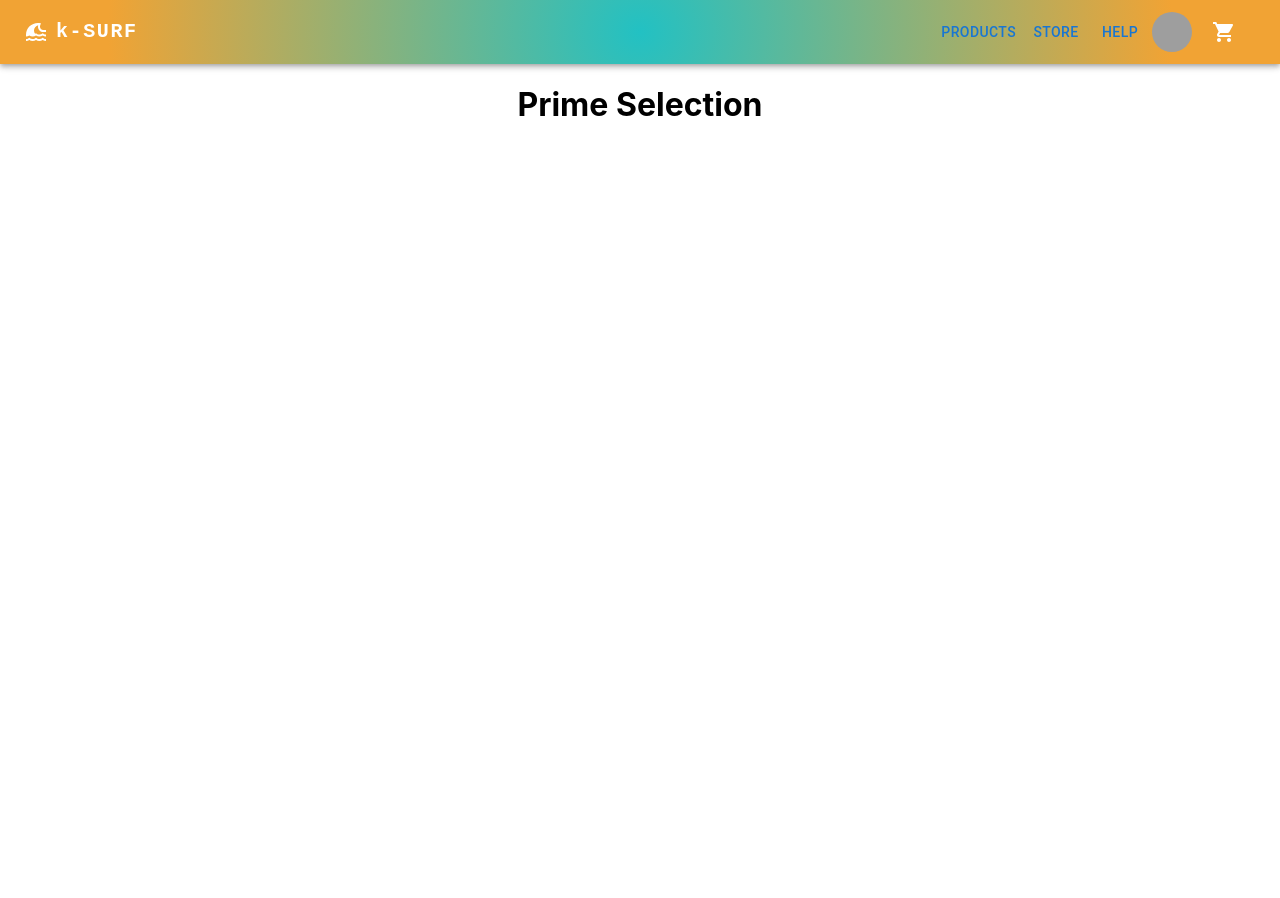
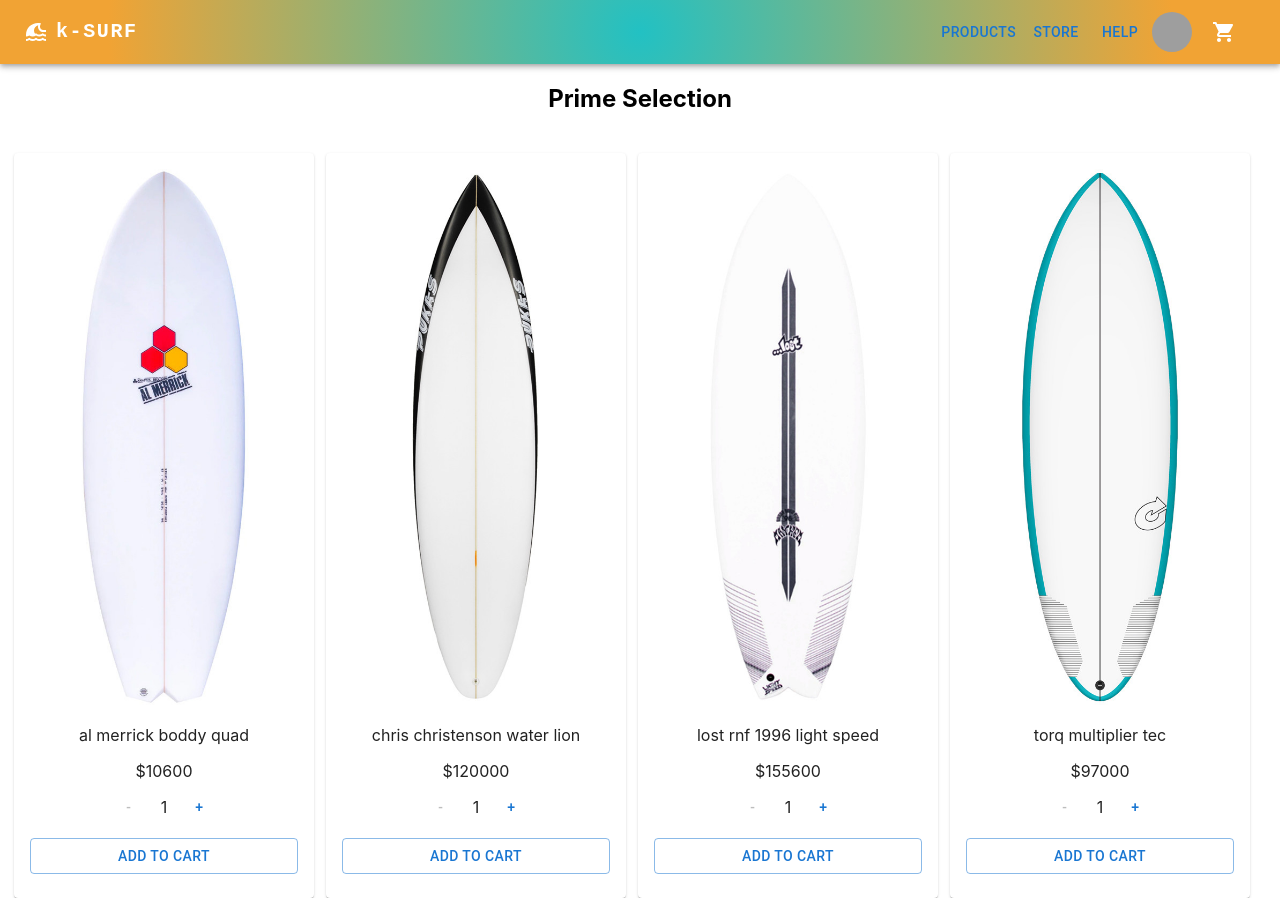
Before and after one commit to leannotarianni/Reactjs_Proyect, a React (Create React App) app: page / in a window 1280 px wide. Before the commit the page ends 800 px from the top, so only its background shows below. Built offline with nearby package versions, Linux system fonts and the light colour scheme; grey boxes are pictures that could not be loaded.

Commit message:
update CardConteiner

```diff
--- a/src/App.js
+++ b/src/App.js
@@ -10,7 +10,7 @@
     <div className="App">
       <ResponsiveNavBar/>
       <Container maxWidth="xxl">
-        <CardListContainer title={'Prime Selection'}></CardListContainer>
+        <CardListContainer title={"Prime selection"}></CardListContainer>
       </Container>
 
     </div>
--- a/src/components/MainSection/Cardlist.js
+++ b/src/components/MainSection/CardItemList.js
@@ -3,18 +3,19 @@
 import {Grid } from '@mui/material';
 
 
-const CardList =({products})=> {
+const CardItemList =({title,products})=> {
     return(
         <>
         <div>
-            <h2>titulo</h2>
+            <h2>{title}</h2>
         </div>
         <Grid container spacing={2} className='galerry_container'>
             {
-                products.map( ({products})=>{
+                products.map( (product)=>{
+                    console.log(product)
                     return(
-                        <Grid item xs={12} sm={6} md={3} className="cards_gallery">
-                            <CardItem products={products} />
+                        <Grid product xs={12} sm={6} md={3} className="cards_gallery" key={product.id}>
+                            <CardItem product={product} />
                         </Grid>
                     )
 
@@ -25,4 +26,4 @@
     )
 }
 
-export default CardList
+export default CardItemList
--- a/src/components/MainSection/CardListContainer.js
+++ b/src/components/MainSection/CardListContainer.js
@@ -1,9 +1,9 @@
 import * as React from 'react';
 import {useState, useEffect} from 'react';
-import CardList from './Cardlist';
+import CardItemList from './CardItemList';
 
 
-const CardListContainer =({title,stock}) => {
+const CardListContainer =() => {
 
     const [products, setProducts] = useState([])
     const productsMock = [
@@ -54,6 +54,7 @@
         getProducts()
         .then( (response) => {
             setProducts(response)
+            /* console.log(response) */
         })
         .catch((err) => {
         })
@@ -66,25 +67,7 @@
 
     return(
         <>
-        <div>
-            <h1>{title}</h1>
-        </div>
-        {console.log(products)}
-{/*         <Grid container spacing={2} className='galerry_container'>
-            <Grid item xs={12} sm={6} md={3} className="cards_gallery">
-                <CardItem title={"al merrick boddy quad"} price={106000} image={"al merrick boddy quad.jpg"} stock={5} />
-            </Grid>
-            <Grid item xs={12} sm={6} md={3} className="cards_gallery">
-                <CardItem title={"christenson water lion"} price={120000} image={"chris christenson water lion.jpg"} stock={8} />
-            </Grid>
-            <Grid item xs={12} sm={6} md={3} className="cards_gallery">
-                <CardItem title={"lost rnf 1996 light speed"} price={155600} image={"lost rnf 1996 light speed.jpg"} stock={3} />
-            </Grid>
-            <Grid item xs={12} sm={6} md={3} className="cards_gallery">
-                <CardItem title={"torq multiplier tec"} price={97000} image={"torq multiplier tec.jpg"} stock={12} />
-            </Grid>
-        </Grid>  */}
-{/*         <CardList products={products}></CardList> */}
+        <CardItemList title={"Prime Selection"} products={products}></CardItemList>
         </>
     )
 }
```
Also changed, not shown: src/components/utils/Basu.js (added, +13 -0 lines).
